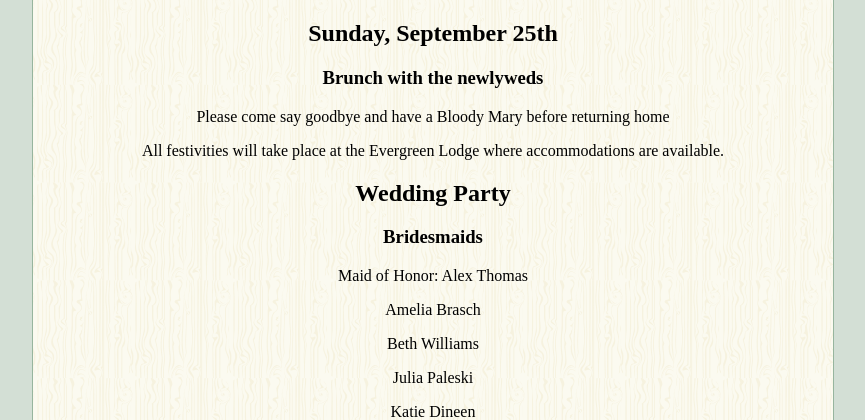
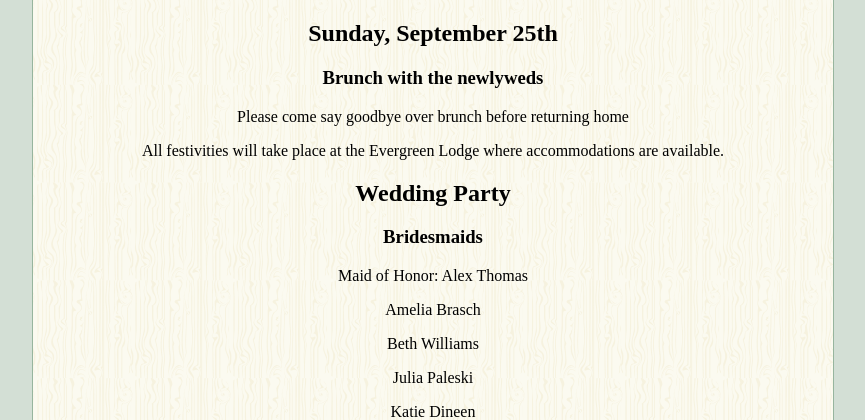
Before and after one commit to emspishak/ericspishak.com, a PHP site: page /wedding/ in a window 1280 px wide. Shown: the part 635-1055 px from the top of the page, without its empty margins (207-1072 px from the left). Run offline with PHP 8.4, Linux system fonts and the light colour scheme; some web fonts are replaced.

Commit message:
Update brunch plans.

```diff
--- a/root/var/www/mandianderic2016.com/wedding/index.php
+++ b/root/var/www/mandianderic2016.com/wedding/index.php
@@ -39,7 +39,7 @@ top(Page::WEDDING);
 <h3>Brunch with the newlyweds</h3>
 
 <p>
-  Please come say goodbye and have a Bloody Mary before returning home
+  Please come say goodbye over brunch before returning home
 </p>
 
 <p>
```
